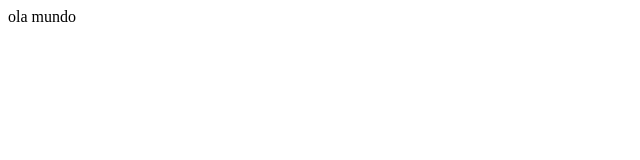
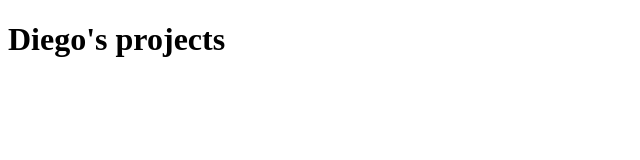
Before and after one commit to Diego6699/diego6699.github.io, a plain HTML site: page index.html in a window 1280 px wide. Shown: the whole page, without its empty margins (0-640 px from the left). Drawn offline with Linux system fonts and the light colour scheme.

Commit message:
correção do página

```diff
--- a/index.html
+++ b/index.html
@@ -7,6 +7,6 @@
     <title>Document</title>
 </head>
 <body>
-    ola mundo
+    <h1>Diego's projects</h1>
 </body>
 </html>
```
